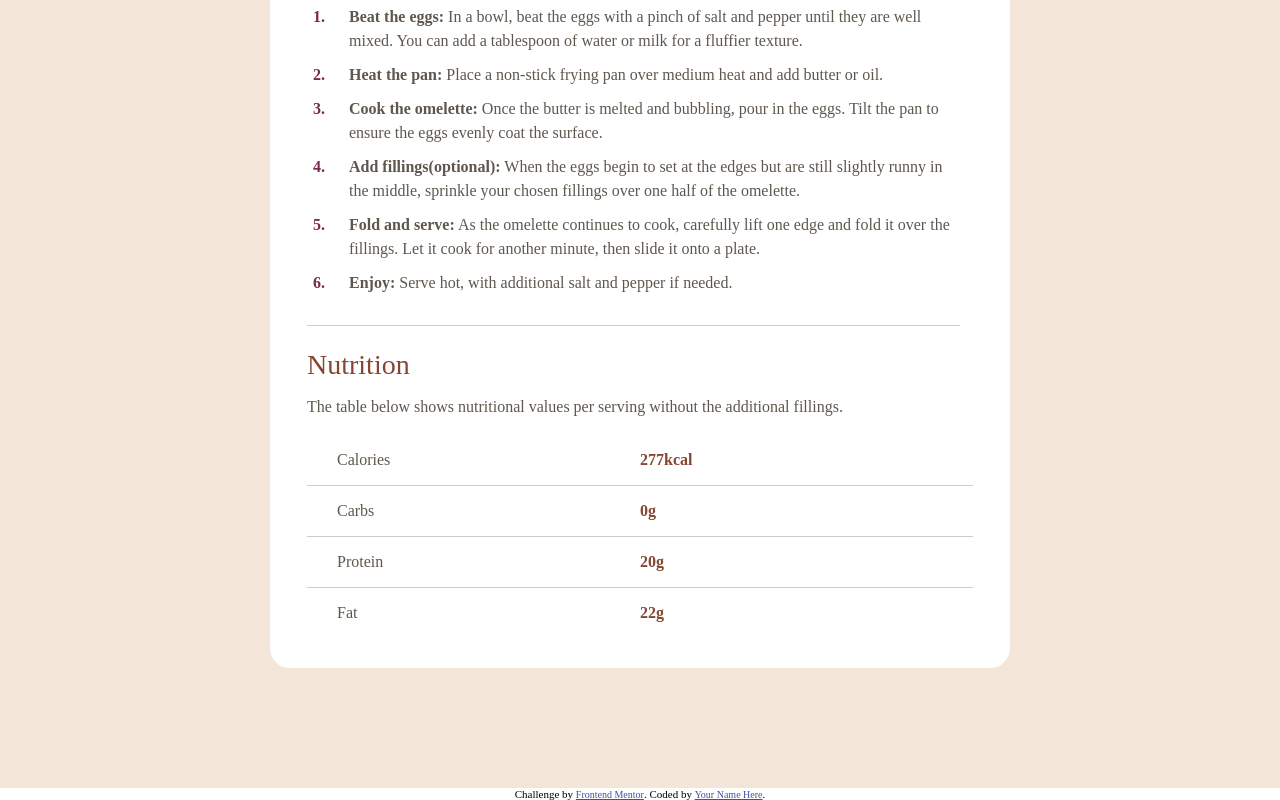
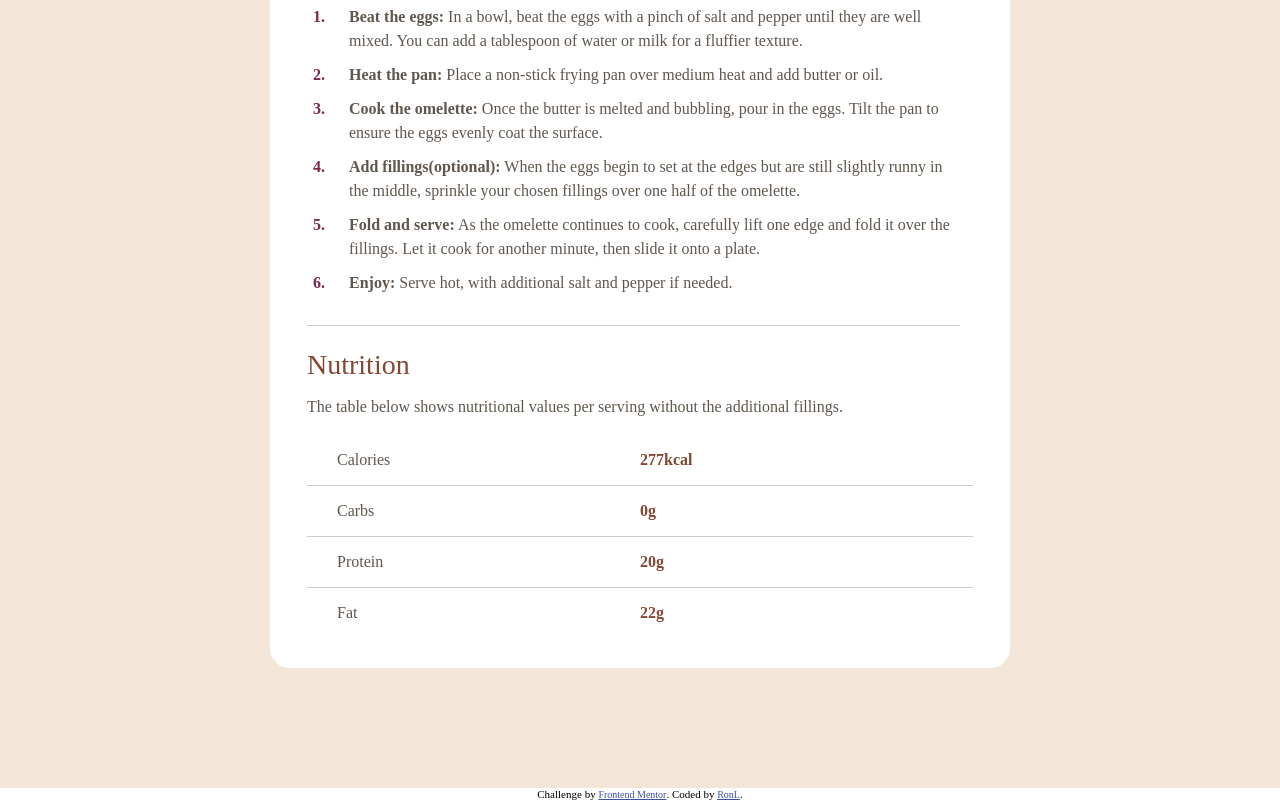
Before and after one commit to Stypian/FEM-Recipe-Page, a plain HTML site: page index.html in a window 1280 px wide. Shown: the part 1159-1959 px from the top of the page. Drawn offline with Linux system fonts and the light colour scheme; a web font is replaced by a local one.

Commit message:
Update index.html

```diff
--- a/index.html
+++ b/index.html
@@ -76,7 +76,7 @@
   </main>
   <div class="attribution">
     Challenge by <a href="https://www.frontendmentor.io?ref=challenge" target="_blank">Frontend Mentor</a>.
-    Coded by <a href="#">Your Name Here</a>.
+    Coded by <a href="#">RonL</a>.
   </div>
 </body>
 </html>
```
